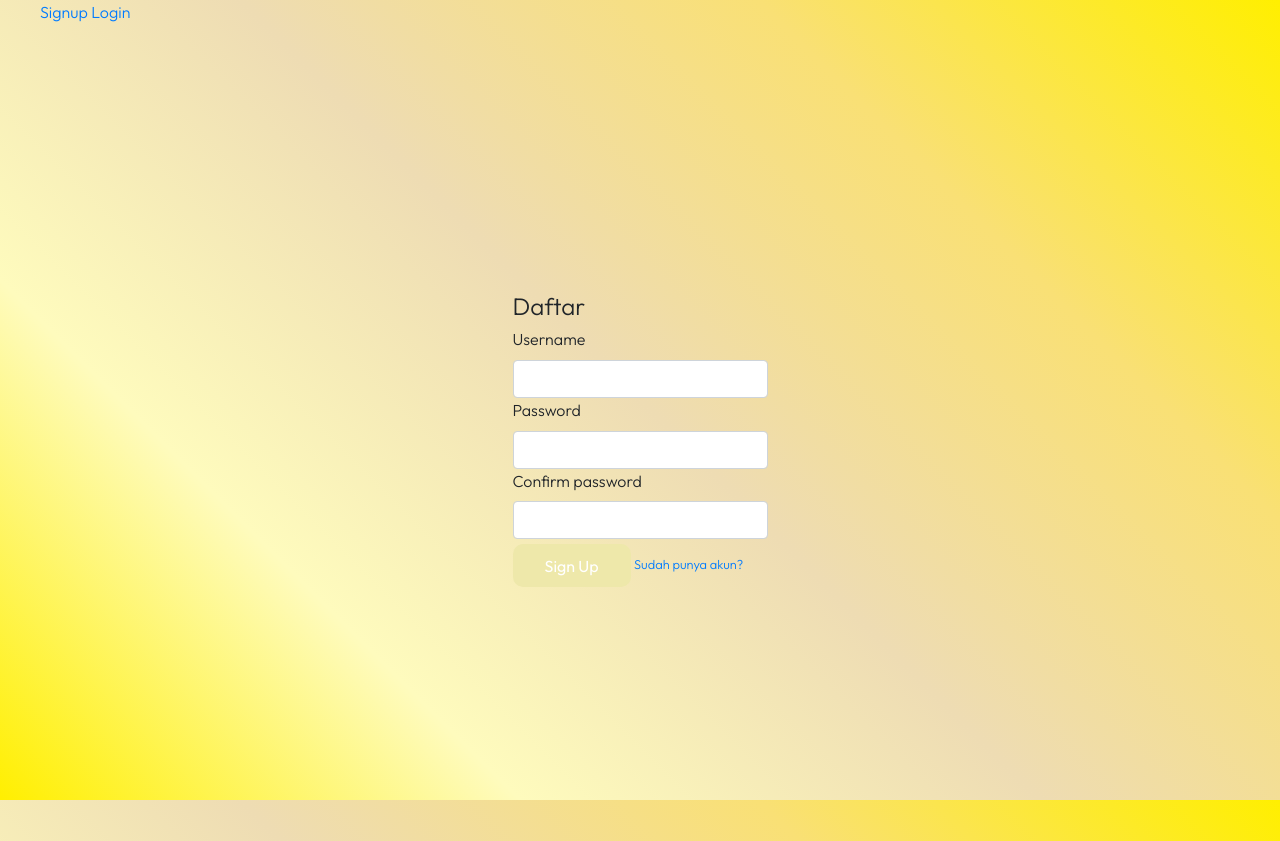
After one commit to arv1903/URL-Shortener, a Flask app: template templates/signup.html in a window 1280 px wide. The commit adds this page. Run offline with Flask 3, Linux system fonts and the light colour scheme; the template is opened without the code that fills it: values that come from a table or form of the project are taken from there, others are empty; some libraries are stand-ins or nearby versions.

Commit message:
Major update, minor changes needed

```diff
--- a/app.py
+++ b/app.py
@@ -1,9 +1,16 @@
 from flask import Flask, render_template, request, redirect, url_for, flash
+from flask_login import login_user, login_required, logout_user, current_user, LoginManager, UserMixin
 from flask_sqlalchemy import SQLAlchemy
 from dotenv import load_dotenv
-import random
-import string
 import os
+
+from flask_wtf import FlaskForm
+from wtforms import StringField, SubmitField, PasswordField
+from wtforms.validators import DataRequired, Length, EqualTo, ValidationError
+
+#########################################################
+#-=-=-=--=-=-=-=-=-= INITIALIZATION -=-=--=-=-=-=-=-=-=-#
+#########################################################
 
 load_dotenv()
 
@@ -12,22 +19,68 @@ app.config['SECRET_KEY'] = os.getenv("SECRET_KEY")
 app.config['SQLALCHEMY_DATABASE_URI'] = os.environ.get('DB_URI')
 app.config['SQLALCHEMY_TRACK_MODIFICATIONS'] = False
 
+login_manager = LoginManager(app)
+login_manager.login_view = "login"
+login_manager.login_message_category = "info"
+
 db = SQLAlchemy(app)
 
+@login_manager.user_loader
+def load_user(user_id):
+    	return Users.query.get(int(user_id))
+
+#########################################################
+#-=-=-=--=-=-=-=-=-=-= DB CREATION =-=-=--=-=-=-=-=-=-=-#
+#########################################################
+
+class Users(db.Model, UserMixin):
+	id              = db.Column("id", db.Integer, primary_key=True)
+	username        = db.Column(db.String(128), nullable = False)
+	password        = db.Column(db.String(128), nullable = False)
+
 class Urls(db.Model):
-	id_ = db.Column("id_", db.Integer, primary_key=True)
-	long = db.Column("long", db.String())
-	short = db.Column("short", db.String(10))
+	id 		= db.Column("id", db.Integer, primary_key=True)
+	id_user 	= db.Column("id_user", db.Integer, nullable=False)
+	long            = db.Column("long", db.String())
+	short           = db.Column("short", db.String(10))
 
-	def __init__(self, long, short):
+	def __init__(self, id_user, long, short):
+		self.id_user = id_user
 		self.long = long
 		self.short = short
 
-# with app.app_context():
-# 	db.create_all()
 
-@app.route('/', methods=['POST', 'GET'])
-def home():
+
+with app.app_context():
+	db.create_all()
+
+#########################################################
+#-=-=-=--=-=-=-=-=-=-=-=- FORMS -=-=-=-=--=-=-=-=-=-=-=-#
+#########################################################
+
+def exists_username(form, username):
+	user = Users.query.filter_by(username = username.data).first()
+	if user:
+		raise ValidationError("Username already exists. Please use a different username")
+
+class LoginForm(FlaskForm):
+	username             = StringField("Username", validators=[DataRequired()])
+	password             = PasswordField("Password", validators=[DataRequired()])
+	submit               = SubmitField("Login")
+
+class SignUpForm(FlaskForm):
+	username             = StringField("Username", validators=[DataRequired(), Length(min=4, max=12), exists_username])
+	password             = PasswordField("Password", validators=[DataRequired(), Length(min=8)])
+	confirm_password     = PasswordField("Confirm password", validators=[DataRequired(), Length(min=8), EqualTo("password")])
+	submit               = SubmitField("Sign Up")
+
+#########################################################
+#-=-=-=--=-=-=-=-=-=-=-=- ROUTES =-=-=-=--=-=-=-=-=-=-=-#
+#########################################################
+
+@app.route('/user/<string:username>', methods=['POST', 'GET'])
+@login_required
+def home(username):
 	if request.method == "POST":
 		url_received = request.form["nm"]
 		desired_short = request.form["short"]
@@ -35,15 +88,56 @@ def home():
 		found_url = Urls.query.filter_by(short=desired_short).first()
 
 		if(found_url):
-			flash("This code is taken")
+			flash("This code is taken", "error")
 			return render_template('url_page.html')
 		else:
-			new_url = Urls(url_received, desired_short)
+			new_url = Urls(current_user.get_id(), url_received, desired_short)
 			db.session.add(new_url)
 			db.session.commit()
 			return redirect(url_for("display_short_url", url=desired_short))
 	else:
 		return render_template('url_page.html')
+
+@app.route('/logout')
+@login_required
+def logout():
+    logout_user()
+    return redirect(url_for('login'))
+
+@app.route('/', methods=['GET', 'POST'])
+def login():
+	if current_user.is_authenticated:
+		return redirect(url_for('home', username = current_user.username))
+
+	form = LoginForm()
+
+	if form.validate_on_submit():
+		username = form.username.data
+		password = form.password.data
+		user = Users.query.filter_by(username=username).first()
+
+		if user and password == user.password:
+			login_user(user)
+			return redirect(url_for('home', username = current_user.username))
+		else:
+			flash('Invalid username or password', 'error')
+	return render_template('login.html', title="Login", form=form)
+
+@app.route('/signup', methods=['GET', 'POST'])
+def signup():
+    form = SignUpForm()
+
+    if form.validate_on_submit():
+        user = Users(
+            username = form.username.data,
+            password = form.password.data
+        )
+        db.session.add(user)
+        db.session.commit()
+        flash(f'You have successfully created account "{user.username}"')
+
+        return redirect(url_for('login'))
+    return render_template('signup.html', title='Sign Up', form=form)
 
 @app.route('/<short_url>')
 def redirection(short_url):
@@ -54,8 +148,18 @@ def redirection(short_url):
 		return f'<h1>Url doesnt exist</h1>'
 
 @app.route('/display/<url>')
+@login_required
 def display_short_url(url):
-    	return render_template('shorturl.html', short_url_display=url)
+	original_url = Urls.query.filter_by(short = url).first()
+	return render_template('shorturl.html', short_url_display=url, original = original_url.long)
+
+@app.route('/display_all', methods=['GET', 'POST'])
+@login_required
+def display_all():
+	urls = Urls.query.filter_by(id_user = current_user.get_id()).all()
+	# for url in urls:
+	# 	print(url.short, url.long)
+	return render_template("display_all.html", urls = urls)
 
 if __name__ == '__main__':
     	app.run(port=5000, debug=True)
--- a/templates/base.html
+++ b/templates/base.html
@@ -1,18 +1,205 @@
 <!doctype html>
 <html lang="en">
+
 <head>
 	<meta charset="utf-8">
-	<link rel="stylesheet" href="https://stackpath.bootstrapcdn.com/bootstrap/4.5.2/css/bootstrap.min.css" integrity="sha384-JcKb8q3iqJ61gNV9KGb8thSsNjpSL0n8PARn9HuZOnIxN0hoP+VmmDGMN5t9UJ0Z" crossorigin="anonymous">
-	<title>{% block title %}{% endblock %}</title>
+	<link rel="stylesheet" href="https://stackpath.bootstrapcdn.com/bootstrap/4.5.2/css/bootstrap.min.css"
+		integrity="sha384-JcKb8q3iqJ61gNV9KGb8thSsNjpSL0n8PARn9HuZOnIxN0hoP+VmmDGMN5t9UJ0Z"
+		crossorigin="anonymous">
+	{% if title %}
+		<title>{{ title }} - Website</title>
+	{% else %}
+		<title>Website</title>
+	{% endif %}<title>{% block title %}{% endblock %}</title>
+	<style>
+		@import url('https://fonts.googleapis.com/css2?family=Outfit:wght@300;400;600&display=swap');
+
+		* {
+			font: normal normal 300 1em/1.55em 'Outfit', sans-serif;
+		}
+
+		html {
+			height: 100%;
+		}
+
+		body {
+			margin: 0;
+			padding: 0;
+			font-family: sans-serif;
+			background: linear-gradient(45deg, #FFEF00, #FEFBBD, #EEDCB3, #F9E075, #FFEF00)
+		}
+
+		.box {
+			position: absolute;
+			top: 50%;
+			left: 50%;
+			width: 400px;
+			padding: 40px;
+			transform: translate(-50%, -50%);
+			background: rgba(0, 0, 0, 0.5);
+			box-sizing: border-box;
+			box-shadow: 0 15px 25px rgba(0, 0, 0, 0.6);
+			border-radius: 10px;
+		}
+
+		.url-box {
+			width: 80vw;
+			background: rgba(0, 0, 0, 0.5);
+			box-sizing: border-box;
+			box-shadow: 0 15px 25px rgba(0, 0, 0, 0.6);
+			border-radius: 10px;
+			margin-bottom: 5vh;
+			padding: 1rem;
+		}
+
+		.box .container {
+			position: relative;
+		}
+
+		.box .container input {
+			width: 100%;
+			padding: 10px 0;
+			font-size: 16px;
+			color: #fff;
+			margin-bottom: 30px;
+			border: none;
+			border-bottom: 1px solid #fff;
+			outline: none;
+			background: transparent;
+		}
+
+		.box .container label {
+			position: absolute;
+			top: 0;
+			left: 0;
+			padding: 10px 0;
+			font-size: 16px;
+			color: #fff;
+			pointer-events: none;
+			transition: 0.5s;
+		}
+
+		.box .container input:focus~label,
+		.box .container input:valid~label {
+			top: -20px;
+			left: 0;
+			color: #f5c842;
+			font-size: 12px;
+		}
+
+		.btn {
+			padding: 0.6em 2em;
+			border: none;
+			outline: none;
+			color: white;
+			background: palegoldenrod;
+			cursor: pointer;
+			position: relative;
+			z-index: 0;
+			border-radius: 10px;
+			user-select: none;
+			-webkit-user-select: none;
+			touch-action: manipulation;
+		}
+
+		.btn:before {
+			content: "";
+			background: linear-gradient(45deg, #F5F5D1, #FEFBBD, #EEDCB3, #F9E075, #FFEF00, white);
+			position: absolute;
+			top: -2px;
+			left: -2px;
+			background-size: 400%;
+			z-index: -1;
+			filter: blur(5px);
+			-webkit-filter: blur(5px);
+			width: calc(100% + 4px);
+			height: calc(100% + 4px);
+			animation: glowing-btn 20s linear infinite;
+			transition: opacity 0.3s ease-in-out;
+			border-radius: 10px;
+		}
+
+		@keyframes glowing-btn {
+			0% {
+				background-position: 0 0;
+			}
+
+			50% {
+				background-position: 400% 0;
+			}
+
+			100% {
+				background-position: 0 0;
+			}
+		}
+
+		.btn:after {
+			z-index: -1;
+			/* content: ""; */
+			color: white;
+			position: absolute;
+			width: 100%;
+			height: 100%;
+			background: palegoldenrod;
+			left: 0;
+			top: 0;
+			border-radius: 10px;
+		}
+
+		header ul li {
+			display: inline-block;
+		}
+
+		div.url-container {
+			margin: 50px auto;
+			padding: 5px;
+		}
+	</style>
 </head>
+
 <body>
-	<div class="container-fluid">
-		<hr>
+	{% if current_user.is_authenticated %}
+	<header>
+		<ul>
+			<li>
+				<a href="{{ url_for('home', username = current_user.username) }}">{{current_user.username}}</a>
+			</li>
+			<li>
+				<a href="{{ url_for('logout') }}">Logout</a>
+			</li>
+			<li>
+				<a href="{{ url_for('display_all') }}">Display all</a>
+			</li>
+		</ul>
+
+	</header>
+	{% else %}
+	<header>
+		<ul>
+			<li>
+				<a href="{{ url_for('signup') }}">Signup</a>
+			</li>
+			<li>
+				<a href="{{ url_for('login') }}">Login</a>
+			</li>
+		</ul>
+	</header>
+	{% endif %}
+
+	<div class="container-fluid"
+		style="justify-content: center; margin: auto; display: flex; align-items: center; height: 100vh;">
 		{% block content%}
 		{% endblock %}
 	</div>
-	<script src="https://code.jquery.com/jquery-3.5.1.slim.min.js" integrity="sha384-DfXdz2htPH0lsSSs5nCTpuj/zy4C+OGpamoFVy38MVBnE+IbbVYUew+OrCXaRkfj" crossorigin="anonymous"></script>
-	<script src="https://cdn.jsdelivr.net/npm/popper.js@1.16.1/dist/umd/popper.min.js" integrity="sha384-9/reFTGAW83EW2RDu2S0VKaIzap3H66lZH81PoYlFhbGU+6BZp6G7niu735Sk7lN" crossorigin="anonymous"></script>
-	<script src="https://stackpath.bootstrapcdn.com/bootstrap/4.5.2/js/bootstrap.min.js" integrity="sha384-B4gt1jrGC7Jh4AgTPSdUtOBvfO8shuf57BaghqFfPlYxofvL8/KUEfYiJOMMV+rV" crossorigin="anonymous"></script>
+	<script src="https://code.jquery.com/jquery-3.5.1.slim.min.js"
+		integrity="sha384-DfXdz2htPH0lsSSs5nCTpuj/zy4C+OGpamoFVy38MVBnE+IbbVYUew+OrCXaRkfj"
+		crossorigin="anonymous"></script>
+	<script src="https://cdn.jsdelivr.net/npm/popper.js@1.16.1/dist/umd/popper.min.js"
+		integrity="sha384-9/reFTGAW83EW2RDu2S0VKaIzap3H66lZH81PoYlFhbGU+6BZp6G7niu735Sk7lN"
+		crossorigin="anonymous"></script>
+	<script src="https://stackpath.bootstrapcdn.com/bootstrap/4.5.2/js/bootstrap.min.js"
+		integrity="sha384-B4gt1jrGC7Jh4AgTPSdUtOBvfO8shuf57BaghqFfPlYxofvL8/KUEfYiJOMMV+rV"
+		crossorigin="anonymous"></script>
 </body>
+
 </html>
--- /dev/null
+++ b/templates/signup.html
@@ -0,0 +1,118 @@
+{% extends 'base.html' %}
+
+{% block content %}
+<div class="">
+	<form method="POST" action="">
+		{{ form.hidden_tag() }}
+		<fieldset class="">
+			<legend class="">Daftar</legend>
+
+			<div class="">
+				{{ form.username.label(class="") }}
+
+				{% if form.username.errors%}
+				{{ form.username(class="") }}
+				<div class="">
+					{% for error in form.username.errors %}
+					<span>{{ error }}</span>
+					{% endfor %}
+				</div>
+				{% else %}
+				{{ form.username(class="form-control ") }}
+				{% endif %}
+
+			</div>
+			<div class="">
+				{{ form.password.label(class="") }}
+
+				{% if form.password.errors%}
+				{{ form.password(class="") }}
+				<div class="">
+					{% for error in form.password.errors %}
+					<span>{{ error }}</span>
+					{% endfor %}
+				</div>
+				{% else %}
+				{{ form.password(class="form-control ") }}
+				{% endif %}
+
+			</div>
+
+			<div class="">
+				{{ form.confirm_password.label(class="") }}
+
+				{% if form.confirm_password.errors%}
+				{{ form.confirm_password(class="") }}
+				<div class="">
+					{% for error in form.password.errors %}
+					<span>{{ error }}</span>
+					{% endfor %}
+				</div>
+				{% else %}
+				{{ form.confirm_password(class="form-control ") }}
+				{% endif %}
+
+			</div>
+		</fieldset>
+		<div class="" style="width: 95%; padding-top: 5px;">
+			{{ form.submit(class="btn btn-outline-info") }}
+			<small class="">
+				<a href="{{ url_for('login') }}">Sudah punya akun?</a>
+			</small>
+		</div>
+
+
+	</form>
+</div>
+{% endblock content %}
+
+<!-- <!DOCTYPE html>
+<html lang="en">
+<head>
+    <meta charset="UTF-8">
+    <meta name="viewport" content="width=device-width, initial-scale=1.0">
+    <title>Signup </title>
+    <style>
+      * {
+        margin : auto;
+      }
+    </style>
+</head>
+<body>
+  <div class="InstagramSignUpForm" style="width: 406px; height: 830px; position: relative; background: white">
+    <div class="SeperatorOr" style="width: 371.35px; left: 17px; top: 503px; position: absolute">
+      <div class="Or" style="width: 19.49px; left: 175.93px; top: 0px; position: absolute; text-align: center; color: rgba(0, 0, 0, 0.40); font-size: 12px; font-family: Poppins; font-weight: 900; word-wrap: break-word">OR</div>
+      <div class="Line" style="width: 142.91px; height: 1.02px; left: 0px; top: 9.54px; position: absolute; border: 0.33px rgba(0, 0, 0, 0.20) solid"></div>
+      <div class="Line" style="width: 142.91px; height: 1.02px; left: 228.44px; top: 9.54px; position: absolute; border: 0.33px rgba(0, 0, 0, 0.20) solid"></div>
+    </div>
+    <div class="Form" style="width: 372.03px; height: 316.26px; left: 17.32px; top: 157px; position: absolute">
+      <div class="Password" style="width: 371.35px; height: 44.98px; left: 0.68px; top: 159px; position: absolute">
+        <div class="Rectangle" style="width: 371.35px; height: 44.98px; left: 0px; top: 0px; position: absolute; background: #FAFAFA; border-radius: 5px; border: 0.50px rgba(0, 0, 0, 0.10) solid"></div>
+        <input type = "password" class="Password" style="width: 371.35px; height: 44.98px; left: 0px; top: 0px; position: absolute; background: #FAFAFA; border-radius: 5px; border: 0.50px rgba(0, 0, 0, 0.10) solid; font-size: 14px; font-family: Poppins; font-weight: 400; word-wrap: break-word" placeholder = "  Password">Password</input>
+      </div>
+      <div class="Button" style="width: 371.35px; height: 44.98px; left: 0px; top: 271.29px; position: absolute; opacity: 0.50">
+        <div class="Rectangle" style="width: 371.35px; height: 44.98px; left: 0px; top: 0px; position: absolute; background: #3797EF; border-radius: 5px"></div>
+        <button class="SignUp" style="width: 371.35px; height: 44.98px; left: 0px; top: 0px; position: absolute; background: #3797EF; border-radius: 5px; text-align: center; color: white; font-size: 14px; font-family: Inter; font-weight: 400; word-wrap: break-word">Sign up</button>
+      </div>
+      <div class="ConfirmPassword" style="width: 371.35px; height: 44.98px; left: 0.68px; top: 213px; position: absolute">
+        <div class="Rectangle" style="width: 371.35px; height: 44.98px; left: 0px; top: 0px; position: absolute; background: #FAFAFA; border-radius: 5px; border: 0.50px rgba(0, 0, 0, 0.10) solid"></div>
+        <input type = "password" class="ConfirmPassword" style="width: 371.35px; height: 44.98px; left: 0px; top: 0px; position: absolute; background: #FAFAFA; border-radius: 5px; border: 0.50px rgba(0, 0, 0, 0.10) solid; font-size: 14px; font-family: Inter; font-weight: 400; word-wrap: break-word" placeholder = "  Confirm Password">Confirm password</input>
+      </div>
+      <div class="Email" style="width: 371.35px; height: 44.98px; left: 0.68px; top: 106px; position: absolute">
+        <div class="Rectangle" style="width: 371.35px; height: 44.98px; left: 0px; top: 0px; position: absolute; background: #FAFAFA; border-radius: 5px; border: 0.50px rgba(0, 0, 0, 0.10) solid"></div>
+        <input type = "text" class="Email" style="width: 371.35px; height: 44.98px; left: 0px; top: 0px; position: absolute; background: #FAFAFA; border-radius: 5px; border: 0.50px rgba(0, 0, 0, 0.10) solid; font-size: 14px; font-family: Inter; font-weight: 400; word-wrap: break-word" placeholder = "  Email">Email</input>
+      </div>
+      <div class="Username" style="width: 371.35px; height: 44.98px; left: 0.68px; top: 0px; position: absolute">
+        <div class="Rectangle" style="width: 371.35px; height: 44.98px; left: 0px; top: 0px; position: absolute; background: #FAFAFA; border-radius: 5px; border: 0.50px rgba(0, 0, 0, 0.10) solid"></div>
+        <input type = "text" class="Username" style="width: 371.35px; height: 44.98px; left: 0px; top: 0px; position: absolute; background: #FAFAFA; border-radius: 5px; border: 0.50px rgba(0, 0, 0, 0.10) solid; font-size: 14px; font-family: Inter; font-weight: 400; word-wrap: break-word" placeholder = "  Username">Username</input>
+      </div>
+      <div class="Fullname" style="width: 371.35px; height: 44.98px; left: 0.68px; top: 53px; position: absolute">
+        <div class="Rectangle" style="width: 371.35px; height: 44.98px; left: 0px; top: 0px; position: absolute; background: #FAFAFA; border-radius: 5px; border: 0.50px rgba(0, 0, 0, 0.10) solid"></div>
+        <input type = "text" class="Fullname" style="width: 371.35px; height: 44.98px; left: 0px; top: 0px; position: absolute; background: #FAFAFA; border-radius: 5px; border: 0.50px rgba(0, 0, 0, 0.10) solid; font-size: 14px; font-family: Inter; font-weight: 400; word-wrap: break-word" placeholder = "  Full Name">Fullname<br/></input>
+      </div>
+    </div>
+    <img class="InstagramLogo" style="width: 182px; height: 60px; left: 91px; top: 88px; position: absolute" src="../static/images/inst.png " />
+    <a href = "" class="AlreadyHaveAnAccountLogIn" style="width: 239px; height: 19px; left: 78px; top: 535px; position: absolute; text-align: center"><span style="color: rgba(0, 0, 0, 0.20); font-size: 14px; font-family: Inter; font-weight: 400; word-wrap: break-word">already have an account? </span><span style="color: rgba(55, 151, 239, 0.89); font-size: 14px; font-family: Inter; font-weight: 400; word-wrap: break-word">Log in</span></a>
+  </div>
+</body>
+</html> -->
```
Also changed, not shown: requirements.txt (+15 -15 lines), templates/display_all.html (added, +25 -0 lines), templates/login.html (added, +49 -0 lines), templates/shorturl.html (+22 -1 lines), templates/url_page.html (+17 -9 lines).
